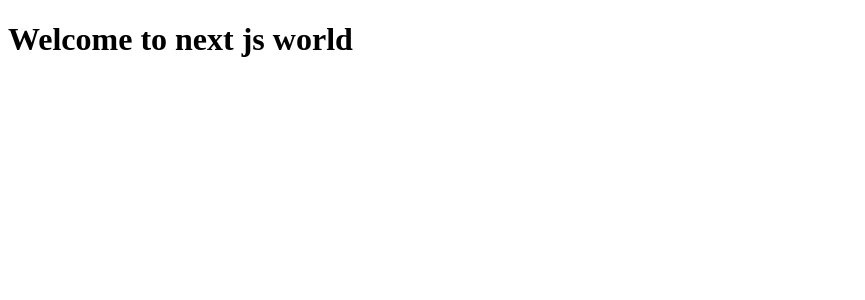
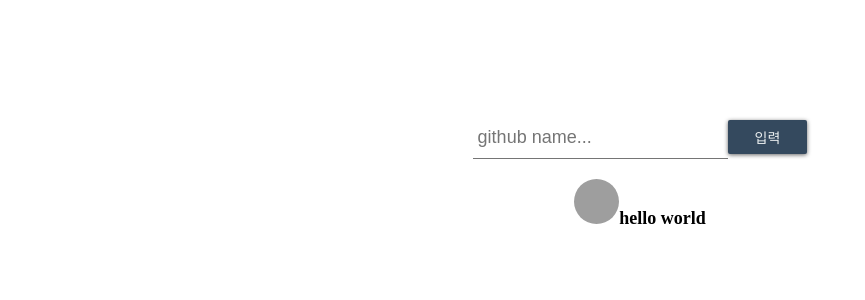
Before and after one commit to parkoon/next-types-starter, a Next.js app: page / in a window 1280 px wide. Shown: the top 300 px of the page, without its empty margins (0-865 px from the left). Built offline with nearby package versions, Linux system fonts and the light colour scheme; grey boxes are pictures that could not be loaded.

Commit message:
[기능] atomic 디자인 기반 컴포넌트 작성
* styled-components

```diff
--- a/package.json
+++ b/package.json
@@ -21,12 +21,14 @@
     "express": "^4.17.1",
     "next": "^9.2.2",
     "react": "^16.13.0",
-    "react-dom": "^16.13.0"
+    "react-dom": "^16.13.0",
+    "styled-components": "^5.0.1"
   },
   "devDependencies": {
     "@types/express": "^4.17.2",
     "@types/node": "^13.7.6",
     "@types/react": "^16.9.23",
+    "@types/styled-components": "^5.0.1",
     "babel-plugin-module-resolver": "^4.0.0",
     "husky": "^4.2.3",
     "nodemon": "^2.0.2",
--- a/pages/index.tsx
+++ b/pages/index.tsx
@@ -1,10 +1,11 @@
-import Title from '@components/Title'
-import { useState, useCallback, useEffect } from 'react'
+import GithubField from '@/components/ui/organism/GithubField'
 
 function HomePage() {
-  const [state, setstate] = useState()
-
-  return <Title text="Welcome to next js world" />
+  return (
+    <>
+      <GithubField />
+    </>
+  )
 }
 
 export default HomePage
--- a/src/components/Title/index.tsx
+++ /dev/null
@@ -1,11 +0,0 @@
-import React from 'react'
-
-type TitleProps = {
-  text: string
-}
-
-function Title({ text }: TitleProps) {
-  return <h1>{text}</h1>
-}
-
-export default Title
--- /dev/null
+++ b/src/components/ui/atoms/Avatar/index.tsx
@@ -0,0 +1,18 @@
+import React from 'react'
+import styled from 'styled-components'
+
+type AvatarProps = {
+  src: string
+}
+
+const Image = styled.img`
+  width: 45px;
+  height: 45px;
+  border-radius: 50%;
+`
+
+function Avatar({ src }: AvatarProps) {
+  return <Image src={src} />
+}
+
+export default Avatar
--- /dev/null
+++ b/src/components/ui/atoms/Button/index.tsx
@@ -0,0 +1,37 @@
+import React from 'react'
+import styled from 'styled-components'
+
+export type ButtonProps = {
+  onClick: () => void
+  children: React.ReactNode
+}
+
+const StyledButton = styled.button`
+  position: relative;
+
+  padding: 0;
+
+  overflow: hidden;
+  padding: 7px 27px;
+  font-size: 14px;
+
+  border-width: 0;
+  outline: none;
+  border-radius: 2px;
+  box-shadow: 0 1px 4px rgba(0, 0, 0, 0.6);
+
+  background-color: #34495e;
+  color: #ecf0f1;
+
+  transition: background-color 0.3s;
+
+  &:hover {
+    background-color: #2c3e50;
+  }
+`
+
+function Button({ children, ...props }: ButtonProps) {
+  return <StyledButton {...props}>{children}</StyledButton>
+}
+
+export default Button
--- /dev/null
+++ b/src/components/ui/atoms/Input/index.tsx
@@ -0,0 +1,23 @@
+import React from 'react'
+import styled from 'styled-components'
+
+export type InputProps = {
+  placeholder: string
+}
+
+const StyledInput = styled.input`
+  font-size: 18px;
+  padding: 0px 10px 10px 5px;
+  width: 240px;
+  border: none;
+  border-bottom: 1px solid #757575;
+  &:focus {
+    outline: none;
+  }
+`
+
+function Input({ ...props }: InputProps) {
+  return <StyledInput {...props} />
+}
+
+export default Input
--- /dev/null
+++ b/src/components/ui/atoms/Text/index.tsx
@@ -0,0 +1,17 @@
+import React from 'react'
+import styled from 'styled-components'
+
+type TextProps = {
+  content: string
+}
+
+const StyledText = styled.span`
+  font-size: 18px;
+  font-weight: bold;
+`
+
+function Text({ content }: TextProps) {
+  return <StyledText>{content}</StyledText>
+}
+
+export default Text
--- /dev/null
+++ b/src/components/ui/molecules/InputFiled/index.tsx
@@ -0,0 +1,24 @@
+import React from 'react'
+import styled from 'styled-components'
+
+import Input, { InputProps } from '@components/ui/atoms/Input'
+import Button, { ButtonProps } from '@components/ui/atoms/Button'
+
+const StyledInputField = styled.div``
+
+function InputField() {
+  return (
+    <StyledInputField>
+      <Input placeholder="github name..." />
+      <Button
+        onClick={() => {
+          alert('button clicked')
+        }}
+      >
+        입력
+      </Button>
+    </StyledInputField>
+  )
+}
+
+export default InputField
--- /dev/null
+++ b/src/components/ui/molecules/ProfileField/index.tsx
@@ -0,0 +1,19 @@
+import React from 'react'
+import styled from 'styled-components'
+import Avatar from '@components/ui/atoms/Avatar'
+import Text from '@components/ui/atoms/Text'
+
+const StyledProfileField = styled.div`
+  margin-top: 20px;
+`
+
+function ProfileField() {
+  return (
+    <StyledProfileField>
+      <Avatar src="https://www.nicepng.com/png/detail/186-1866063_dicks-out-for-harambe-sample-avatar.png" />
+      <Text content="hello world" />
+    </StyledProfileField>
+  )
+}
+
+export default ProfileField
--- /dev/null
+++ b/src/components/ui/organism/GithubField/index.tsx
@@ -0,0 +1,22 @@
+import React from 'react'
+import styled from 'styled-components'
+import InputField from '../../molecules/InputFiled'
+import ProfileField from '../../molecules/ProfileField'
+
+const GithubWrapper = styled.div`
+  max-width: 1200px;
+  margin: 0 auto;
+  margin-top: 120px;
+  text-align: center;
+`
+
+function GithubField() {
+  return (
+    <GithubWrapper>
+      <InputField />
+      <ProfileField />
+    </GithubWrapper>
+  )
+}
+
+export default GithubField
--- a/tsconfig.json
+++ b/tsconfig.json
@@ -23,7 +23,6 @@
       "@server/*": ["./server/*"]
     }
   },
-
   "exclude": ["node_modules"],
   "include": ["next-env.d.ts", "**/*.ts", "**/*.tsx"]
 }
```
Also changed, not shown: 1 other file (tests, documents, lock files or other folders).
